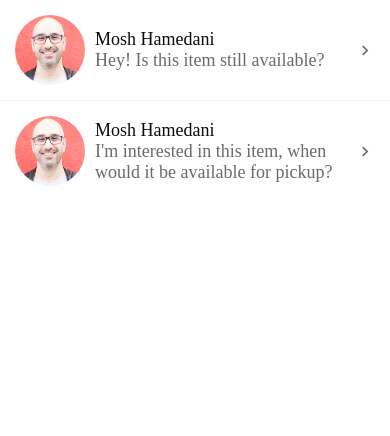
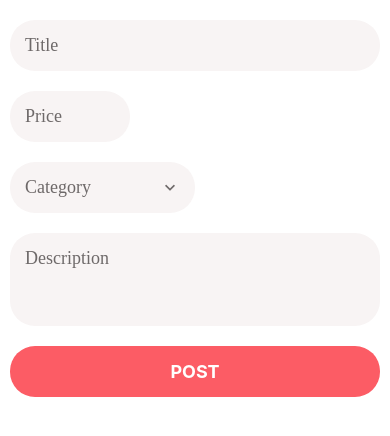
Before and after one commit to jpetersen92/DoneWithIt, a React Native app: screen / in a window 390 px wide. Shown: the top 436 px of the page. Built offline with nearby package versions, Linux system fonts and the light colour scheme.

Commit message:
added dynamic widths for input components

```diff
--- a/App.js
+++ b/App.js
@@ -20,11 +20,11 @@ export default function App() {
     // <ListingDetailsScreen />
     // <WelcomeScreen />
     // <ViewImageScreen />
-    <MessagesScreen />
+    // <MessagesScreen />
     // <MyAccountScreen />
     // <ListingsScreen />
     // <LoginScreen />
     // <RegisterScreen />
-    // <ListingEditScreen />
+    <ListingEditScreen />
   );
 }
--- a/app/components/AppPicker.js
+++ b/app/components/AppPicker.js
@@ -14,13 +14,13 @@ import Screen from "./Screen";
 import defaultStyles from "../config/styles";
 import PickerItem from "./PickerItem";
 
-function AppPicker({ icon, items, onSelectItem, placeholder, selectedItem }) {
+function AppPicker({ icon, items, onSelectItem, placeholder, selectedItem, width ='100%' }) {
   const [modalVisible, setModalVisible] = useState(false);
 
   return (
     <>
       <TouchableWithoutFeedback onPress={() => setModalVisible(true)}>
-        <View style={styles.container}>
+        <View style={[styles.container, {width}]}>
           {icon && (
             <MaterialCommunityIcons
               name={icon}
@@ -69,7 +69,6 @@ const styles = StyleSheet.create({
     backgroundColor: defaultStyles.colors.light,
     borderRadius: 25,
     flexDirection: "row",
-    width: "100%",
     padding: 15,
     marginVertical: 10,
   },
--- a/app/components/AppTextInput.js
+++ b/app/components/AppTextInput.js
@@ -4,9 +4,9 @@ import { MaterialCommunityIcons } from '@expo/vector-icons';
 
 import defaultStyles from '../config/styles'
 
-function AppTextInput({ icon, ...otherProps }) {
+function AppTextInput({ icon, width = '100%', ...otherProps }) {
     return (
-        <View style={styles.container}>
+        <View style={[styles.container, { width }]}>
             {icon && <MaterialCommunityIcons name={icon} size={20} color={defaultStyles.colors.medium} style={styles.icon}/>}
             <TextInput
                 placeholderTextColor={defaultStyles.colors.medium}
@@ -20,7 +20,6 @@ const styles = StyleSheet.create({
         backgroundColor: defaultStyles.colors.light,
         borderRadius: 25,
         flexDirection: 'row',
-        width: '100%',
         padding: 15,
         marginVertical: 10
     },
--- a/app/components/forms/AppFormField.js
+++ b/app/components/forms/AppFormField.js
@@ -4,7 +4,7 @@ import { useFormikContext } from 'formik';
 import AppTextInput from '../AppTextInput';
 import ErrorMessage from './ErrorMessage';
 
-function AppFormField({ name, ...otherProps }) {
+function AppFormField({ name, width, ...otherProps }) {
 
     const {setFieldTouched, handleChange, errors, touched} = useFormikContext();
 
@@ -13,6 +13,7 @@ function AppFormField({ name, ...otherProps }) {
             <AppTextInput
                 onBlur={() => setFieldTouched(name)}
                 onChangeText={handleChange(name)}
+                width={width}
                 {...otherProps}
             />
             <ErrorMessage error={errors[name]} visible={touched[name]}/>
--- a/app/components/forms/AppFormPicker.js
+++ b/app/components/forms/AppFormPicker.js
@@ -4,7 +4,7 @@ import { useFormikContext } from "formik";
 import AppPicker from "../AppPicker";
 import ErrorMessage from "./ErrorMessage";
 
-function AppFormPicker({ items, name, placeholder }) {
+function AppFormPicker({ items, name, placeholder, width }) {
   const { errors, setFieldValue, touched, values } = useFormikContext();
 
   return (
@@ -14,6 +14,7 @@ function AppFormPicker({ items, name, placeholder }) {
         onSelectItem={(item) => setFieldValue(name, item)}
         placeholder={placeholder}
         selectedItem={values[name]}
+        width={width}
       />
       <ErrorMessage error={errors[name]} visible={touched[name]} />
     </>
--- a/app/screens/ListingEditScreen.js
+++ b/app/screens/ListingEditScreen.js
@@ -43,8 +43,9 @@ function ListingEditScreen() {
           maxLength={8}
           name="price"
           placeholder="Price"
+          width={120}
         />
-        <AppFormPicker items={categories} name="category" placeholder="Category" />
+        <AppFormPicker items={categories} name="category" placeholder="Category" width='50%'/>
         <FormField
           maxLength={255}
           multiline
```
